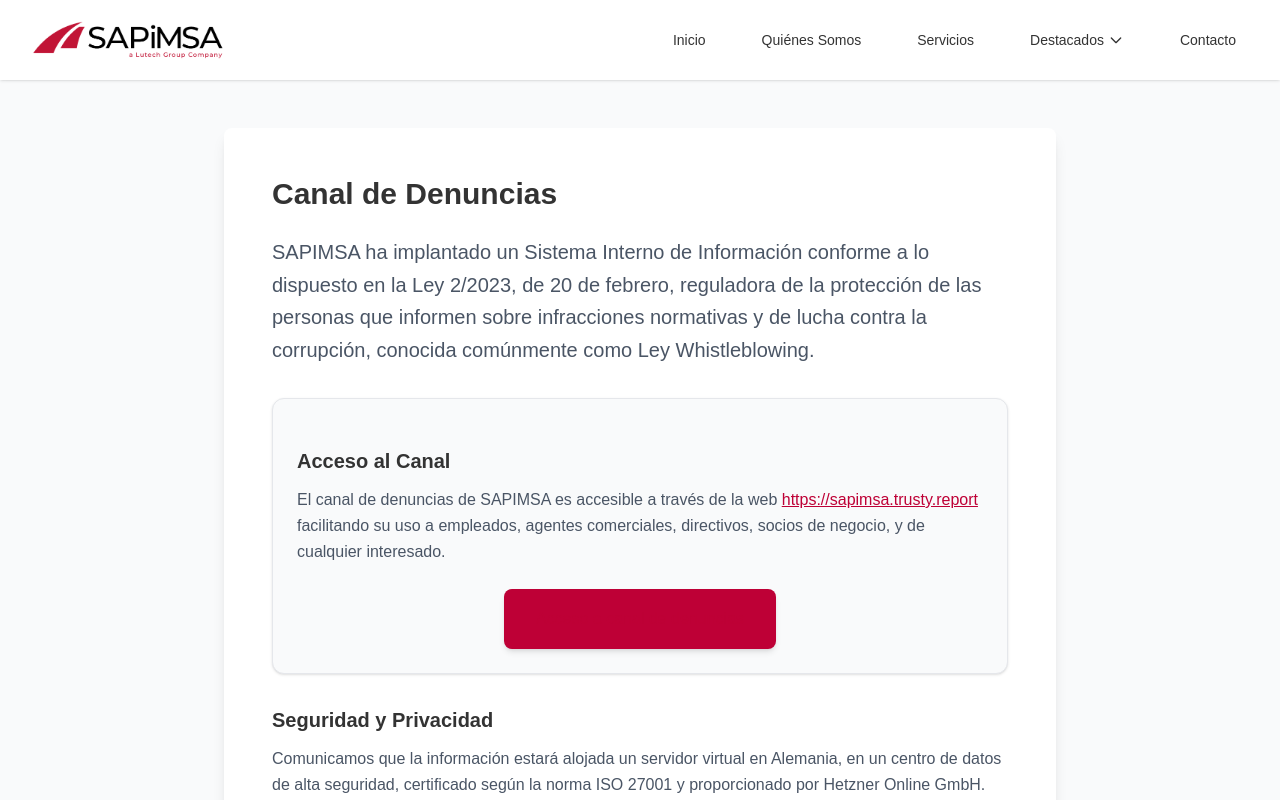
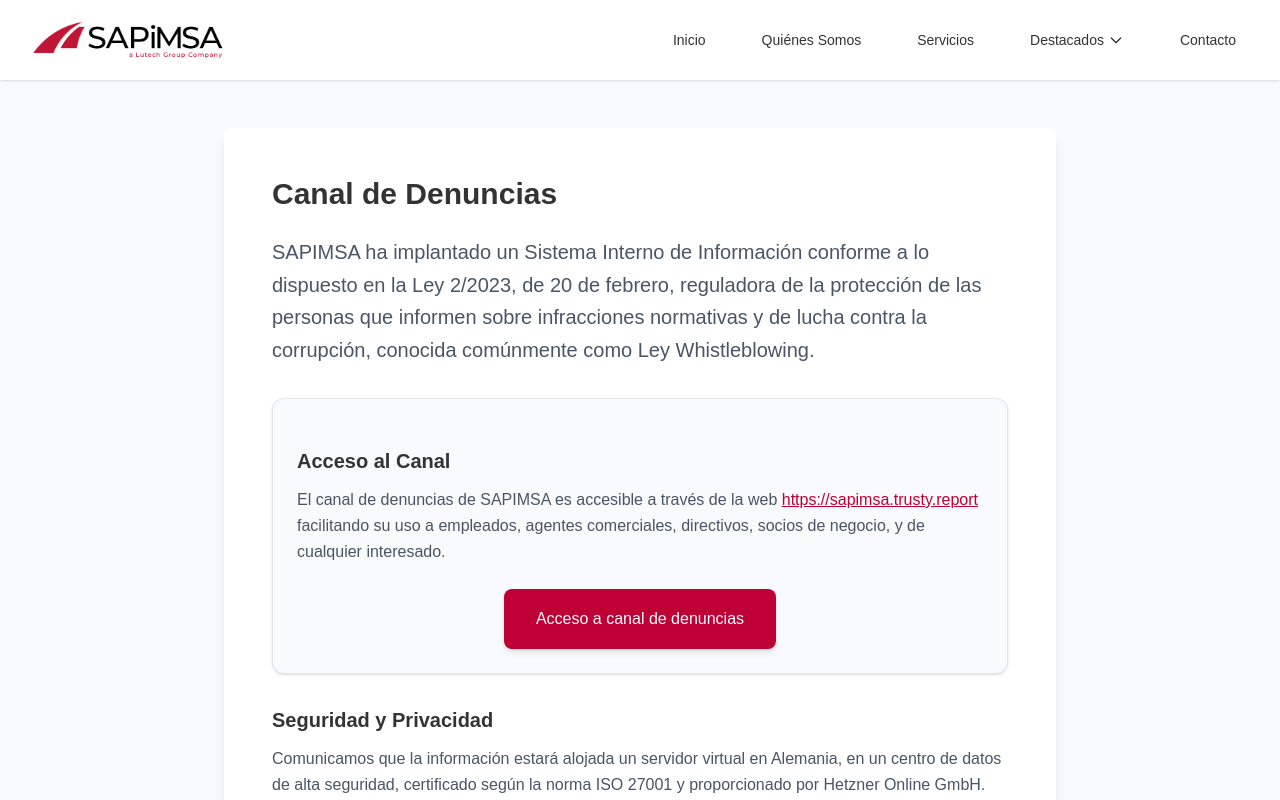
Before and after one commit to kareval/newsapimsa, a Next.js app: page /legal/canal-denuncias in a window 1280 px wide. Shown: the top 800 px of the page. Built offline with nearby package versions, Linux system fonts and the light colour scheme.

Commit message:
Fix: Force white text on Whistleblowing channel button

```diff
--- a/src/app/legal/canal-denuncias/page.tsx
+++ b/src/app/legal/canal-denuncias/page.tsx
@@ -13,7 +13,7 @@
                     El canal de denuncias de SAPIMSA es accesible a través de la web <a href="https://sapimsa.trusty.report" target="_blank" rel="noopener noreferrer" className="font-bold text-sapimsa-crimson">https://sapimsa.trusty.report</a> facilitando su uso a empleados, agentes comerciales, directivos, socios de negocio, y de cualquier interesado.
                 </p>
                 <div className="mt-6 text-center">
-                    <a href="https://sapimsa.trusty.report/" target="_blank" rel="noopener noreferrer" className="inline-block bg-sapimsa-crimson text-white px-8 py-4 rounded-lg font-bold hover:bg-sapimsa-crimson-dark transition-all transform hover:scale-105 shadow-md no-underline">
+                    <a href="https://sapimsa.trusty.report/" target="_blank" rel="noopener noreferrer" className="inline-block bg-sapimsa-crimson !text-white px-8 py-4 rounded-lg font-bold hover:bg-sapimsa-crimson-dark transition-all transform hover:scale-105 shadow-md no-underline">
                         Acceso a canal de denuncias
                     </a>
                 </div>
```
